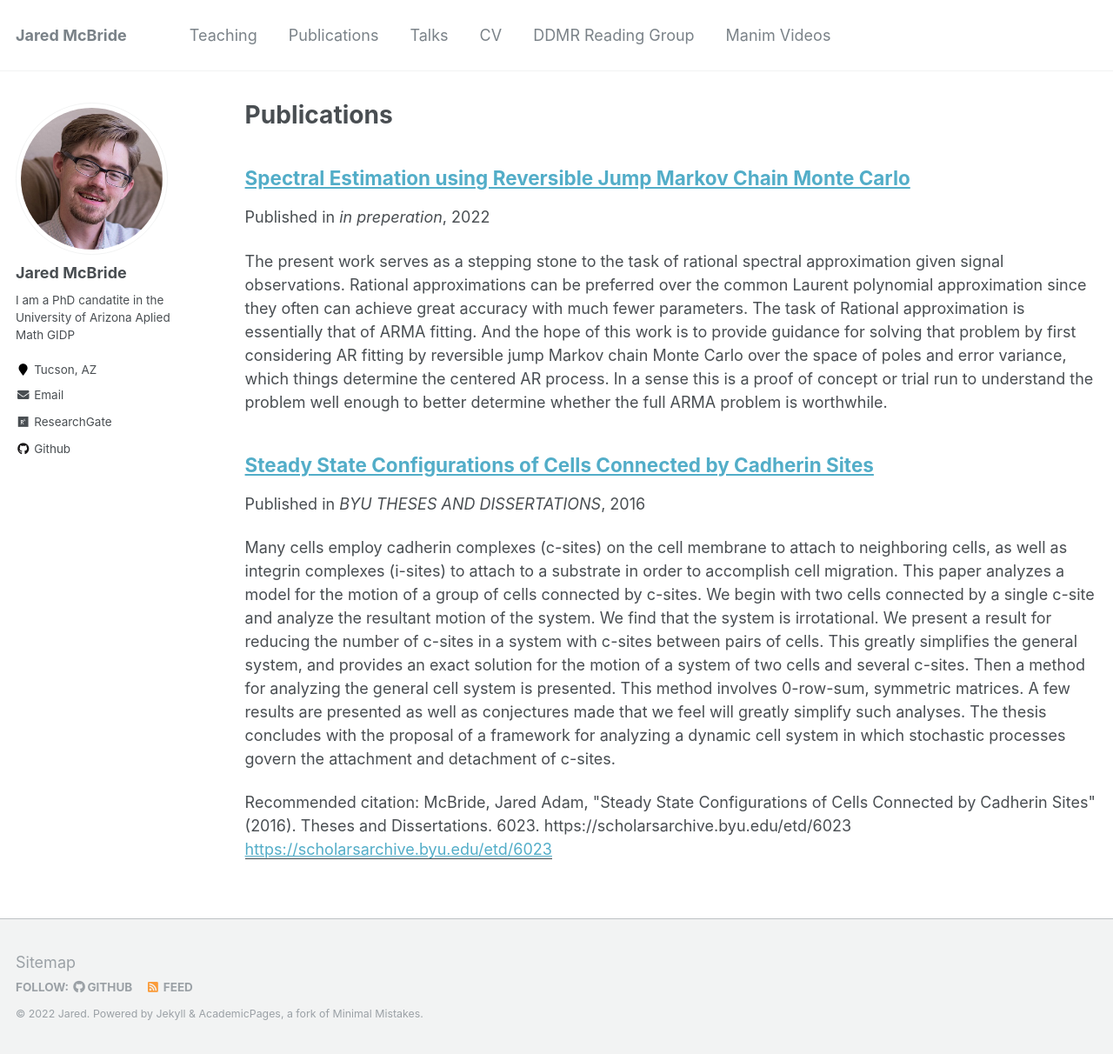
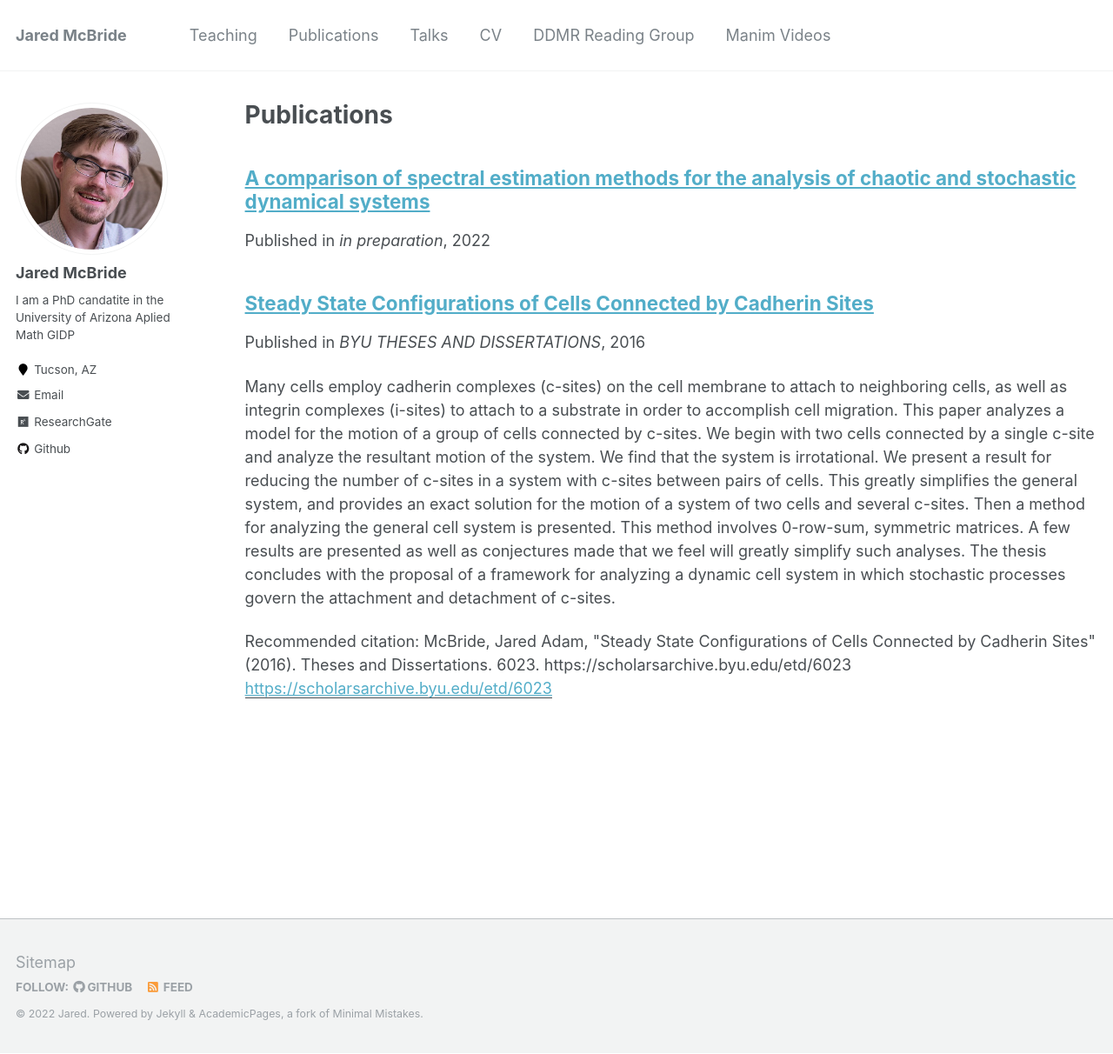
Before and after one commit to JaredMcB/JaredMcB.github.io, a Jekyll site: the page built from _pages/publications.md, in a window 1280 px wide and 1212 px high. Shown: the whole window at 87% size. Built offline with Jekyll 4.4.1, drawn with Linux system fonts in a browser that asks for light colours; part of the change alters nothing that is shown.

Commit message:
Moved monte carlo paper to scratch

```diff
--- a/_publications/SpecEstRJMCMC.md
+++ b/Scratch/SpecEstRJMCMC.md
@@ -4,7 +4,7 @@ collection: publications
 permalink: /publication/SpecEstRJMCMC/
 excerpt: 'The present work serves as a stepping stone to the task of rational spectral approximation given signal observations. Rational approximations can be preferred over the common Laurent polynomial approximation since they often can achieve great accuracy with much fewer parameters. The task of Rational approximation is essentially that of ARMA fitting. And the hope of this work is to provide guidance for solving that problem by first considering AR fitting by reversible jump Markov chain Monte Carlo over the space of poles and error variance, which things determine the centered AR process. In a sense this is a proof of concept or trial run to understand the problem well enough to better determine whether the full ARMA problem is worthwhile.'
 date: 2022-10-16
-venue: 'in preperation'
+venue: 'in preparation'
 ---
 ## Abstract
 
--- /dev/null
+++ b/_publications/ControlVariate.md
@@ -0,0 +1,11 @@
+---
+title: "A comparison of spectral estimation methods for the analysis of chaotic and stochastic dynamical systems"
+collection: publications
+permalink: /publication/ControlVariate/
+excerpt: ''
+date: 2022-09-27
+venue: 'in preparation'
+---
+## Abstract
+
+Estimating power spectra is frequently a first step in the analysis of stationary time series generated by chaotic and/or stochastic dynamical systems. Accurate estimates are needed for, e.g., data driven modeling and model reduction. Common challenges include the presence of multiple timescales and slow decay of correlations, and when the range of the power spectrum is large. Here, we present a comparison of some spectral estimation methods in current use.  We also propose and test a general variance reduction technique, based on the method of control variates, which can be combined with any estimator.  We compare these tools on spectral estimation and some related tasks, including spectral factorization and whitening. We apply the techniques to the Kuramoto-Sivashinsky equation, a prototypical model of spatiotemporal chaos.
```
